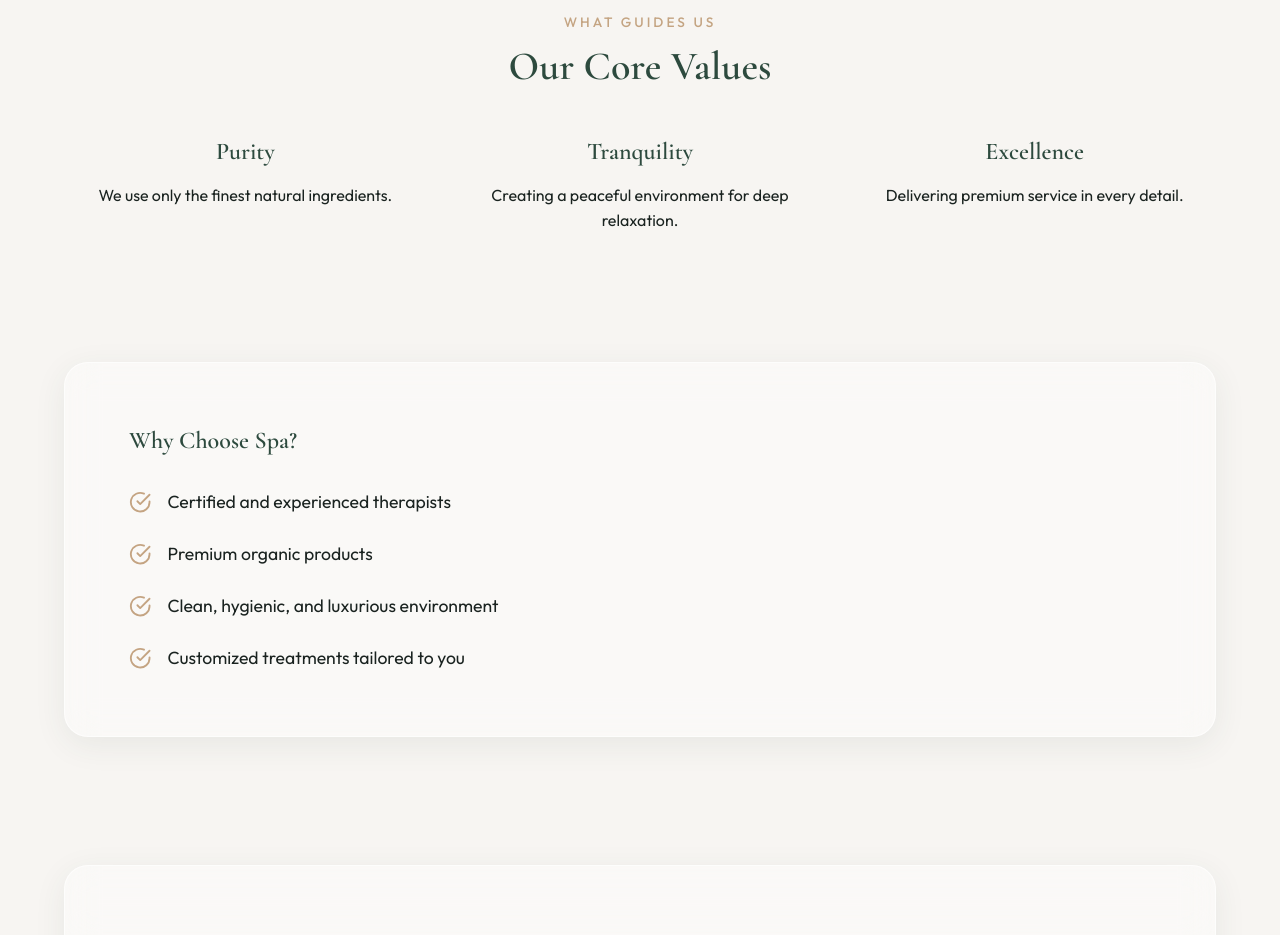
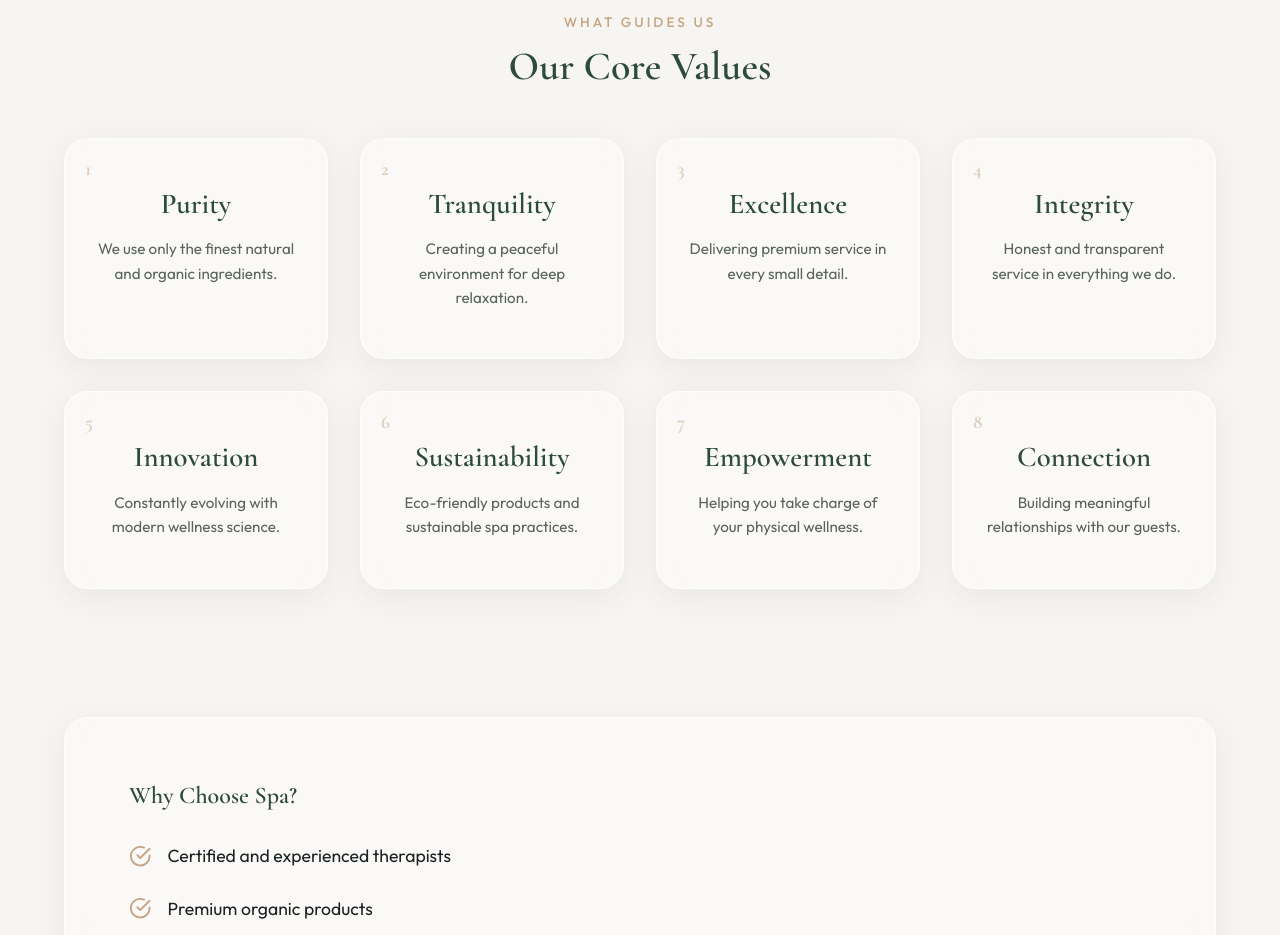
Before and after one commit to Eshbanoliver/spa-demo, a React (Vite) app: page / in a window 1280 px wide. Shown: the part 3360-4295 px from the top of the page. Built offline with nearby package versions, Linux system fonts and the light colour scheme.

Commit message:
updated files

```diff
--- a/src/pages/Home.tsx
+++ b/src/pages/Home.tsx
@@ -250,18 +250,29 @@ const Home = () => {
           <h2 className="section-title">Our Core Values</h2>
         </div>
         <div className="values-grid">
-          <div className="value-item">
-            <h4>Purity</h4>
-            <p>We use only the finest natural ingredients.</p>
-          </div>
-          <div className="value-item">
-            <h4>Tranquility</h4>
-            <p>Creating a peaceful environment for deep relaxation.</p>
-          </div>
-          <div className="value-item">
-            <h4>Excellence</h4>
-            <p>Delivering premium service in every detail.</p>
-          </div>
+          {[
+            { title: 'Purity', desc: 'We use only the finest natural and organic ingredients.' },
+            { title: 'Tranquility', desc: 'Creating a peaceful environment for deep relaxation.' },
+            { title: 'Excellence', desc: 'Delivering premium service in every small detail.' },
+            { title: 'Integrity', desc: 'Honest and transparent service in everything we do.' },
+            { title: 'Innovation', desc: 'Constantly evolving with modern wellness science.' },
+            { title: 'Sustainability', desc: 'Eco-friendly products and sustainable spa practices.' },
+            { title: 'Empowerment', desc: 'Helping you take charge of your physical wellness.' },
+            { title: 'Connection', desc: 'Building meaningful relationships with our guests.' }
+          ].map((value, index) => (
+            <motion.div
+              className="value-item glass-panel"
+              key={index}
+              initial={{ opacity: 0, y: 20 }}
+              whileInView={{ opacity: 1, y: 0 }}
+              viewport={{ once: true }}
+              transition={{ delay: index * 0.1 }}
+            >
+              <div className="value-number">{index + 1}</div>
+              <h4>{value.title}</h4>
+              <p>{value.desc}</p>
+            </motion.div>
+          ))}
         </div>
       </section>
 
--- a/src/styles/Home.css
+++ b/src/styles/Home.css
@@ -412,14 +412,55 @@
 /* Core Values */
 .values-grid {
   display: grid;
-  grid-template-columns: repeat(3, 1fr);
+  grid-template-columns: repeat(4, 1fr);
   gap: 2rem;
   text-align: center;
 }
 
+.value-item {
+  padding: 3rem 2rem;
+  transition: var(--transition);
+  position: relative;
+  overflow: hidden;
+}
+
+.value-item:hover {
+  transform: translateY(-10px);
+  background: var(--primary);
+  color: white;
+}
+
+.value-item:hover h4,
+.value-item:hover p {
+  color: white;
+}
+
+.value-number {
+  position: absolute;
+  top: 15px;
+  left: 20px;
+  font-size: 1.2rem;
+  font-family: var(--font-heading);
+  font-weight: 700;
+  color: var(--accent);
+  opacity: 0.5;
+}
+
+.value-item:hover .value-number {
+  color: white;
+  opacity: 0.2;
+}
+
 .value-item h4 {
-  font-size: 1.5rem;
+  font-size: 1.8rem;
   margin-bottom: 1rem;
+  font-family: var(--font-heading);
+}
+
+.value-item p {
+  font-size: 0.95rem;
+  color: var(--text-light);
+  line-height: 1.6;
 }
 
 /* Why Choose Us */
@@ -533,6 +574,9 @@
   .services-grid {
     grid-template-columns: repeat(2, 1fr);
   }
+  .values-grid {
+    grid-template-columns: repeat(2, 1fr);
+  }
 }
 
 @media (max-width: 768px) {
```
